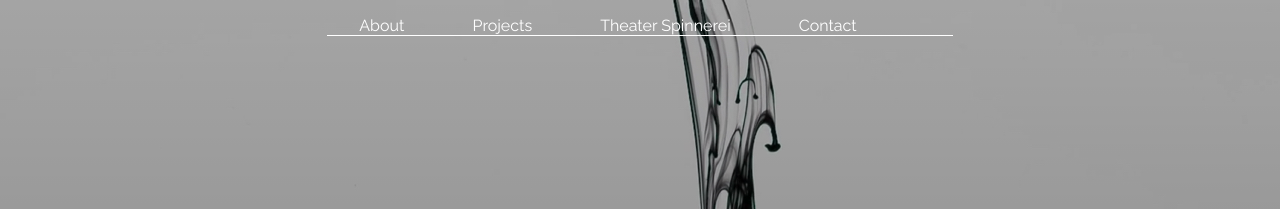
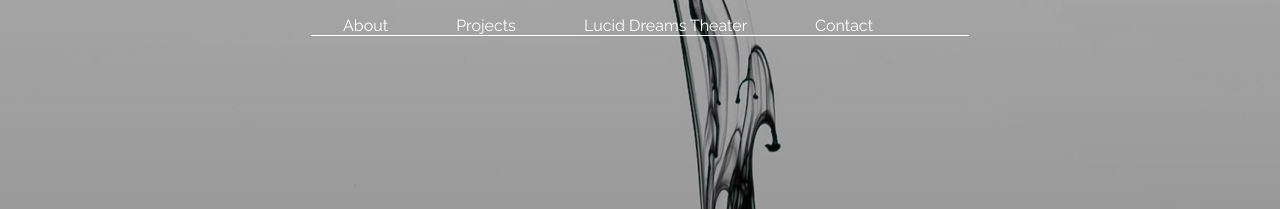
Before and after one commit to matteocarpi/julia, a Jekyll site: the page built from pages/index.md, in a window 1280 px wide and 900 px high. Shown: the top 209 px of the window. Built offline with Jekyll 4.4.1, drawn with Linux system fonts in a browser that asks for light colours.

Commit message:
feat: lucid dreams in menu

```diff
--- a/_data/navigation.yml
+++ b/_data/navigation.yml
@@ -2,7 +2,7 @@
   link: /#about
 - name: Projects
   link: /projects
-- name: Theater Spinnerei
+- name: Lucid Dreams Theater
   link: /theater-spinnerei
 - name: Contact
   link: /#contact
```
Also changed, not shown: pages/theater-spinnerei.md (+0 -1 lines).
